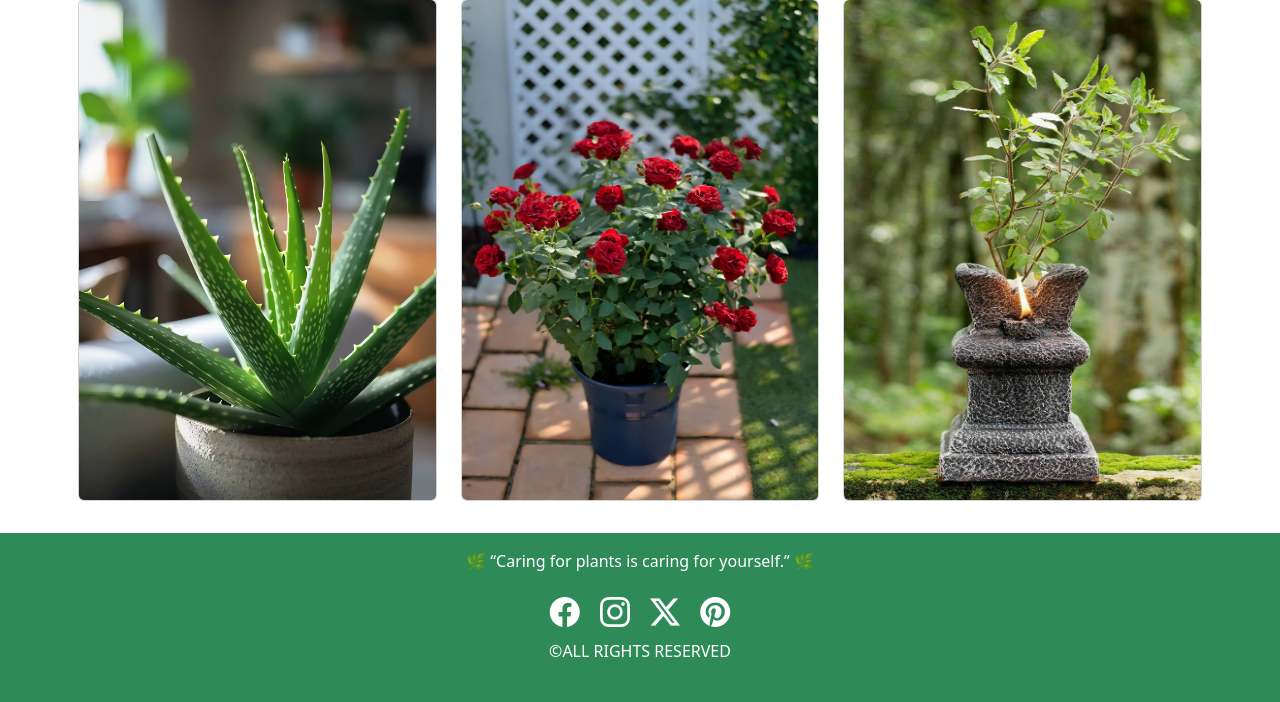
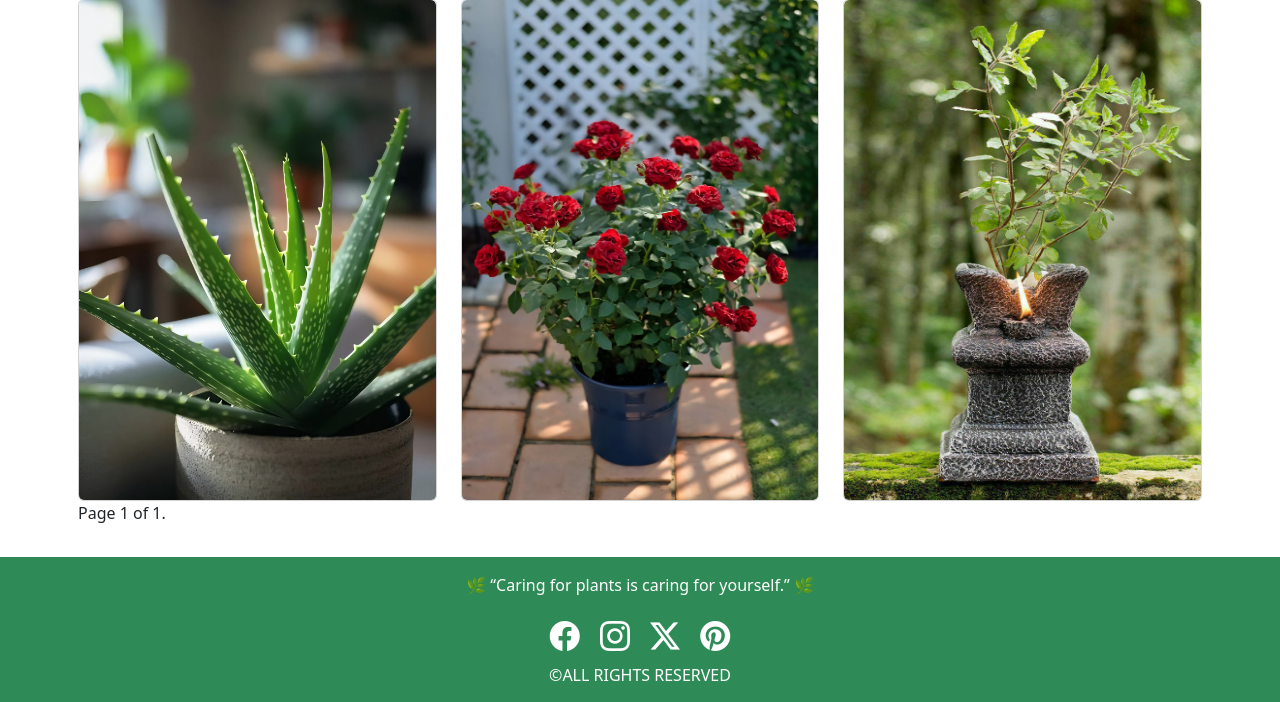
Before and after one commit to KRITIKA-l/PlantX, a Django app: page /explore in a window 1280 px wide. Shown: the part 190-892 px from the top of the page. Before the commit the page ends 847 px from the top, so only its background shows below. Run offline with Django 5.2, Linux system fonts and the light colour scheme; data comes from the database, SQL or seed files in the repository; both versions use the stored data as it was after the commit.

Commit message:
'updates'

```diff
--- a/plant/templates/plant/explore.html
+++ b/plant/templates/plant/explore.html
@@ -39,7 +39,7 @@
             <h2>🌱Explore Plant World 🌱</h2>
         </div>
         <div class="row">
-            {% for x in plants %}
+            {% for x in page_obj %}
             <div class="col-lg-4 col-md-6 col-12 mt-1">
                 <a href="{% url 'plantdetails' plant_id=x.plant_id %}" class="text-decoration-none">
                     <div class="card text-white position-relative overflow-hidden mt-2 w-100 image-container" style="width: 25rem; cursor: pointer;">
@@ -52,6 +52,23 @@
             </div>
             {% endfor %}
         </div>
+        <div class="pagination">
+            <span class="step-links">
+                {% if page_obj.has_previous %}
+                    <a href="?page=1">&laquo; first</a>
+                    <a href="?page={{ page_obj.previous_page_number }}">previous</a>
+                {% endif %}
+
+                <span class="current">
+                    Page {{ page_obj.number }} of {{ page_obj.paginator.num_pages }}.
+                </span>
+
+                {% if page_obj.has_next %}
+                    <a href="?page={{ page_obj.next_page_number }}">next</a>
+                    <a href="?page={{ page_obj.paginator.num_pages }}">last &raquo;</a>
+                {% endif %}
+            </span>
+        </div>
     </div>
 
 
--- a/plant/views.py
+++ b/plant/views.py
@@ -7,6 +7,7 @@ from django.contrib.auth import authenticate, login, logout
 from django.contrib.auth.models import User
 from django.contrib.auth.decorators import login_required
 from django.db.models import Q
+from django.core.paginator import Paginator
 
 # Create your views here.
 def home(request):
@@ -16,7 +17,11 @@ def home(request):
 
 def explore(request):
     plants = plantinfo.objects.all()
-    return render(request, 'plant/explore.html', {'plants': plants})
+    paginator = Paginator(plants, 3)
+
+    page_number = request.GET.get("page")
+    page_obj = paginator.get_page(page_number)
+    return render(request, 'plant/explore.html', {"page_obj": page_obj})
 
 def plantdetails(request, plant_id):
     plant = get_object_or_404(plantinfo, plant_id=plant_id)
@@ -48,7 +53,6 @@ def myplants(request):
 @login_required(login_url='loginuser')
 def navbar(request):
     return render(request, 'plant/navbar.html')
-
 
 def myplantinfo(request, userplant_id):
     plant = get_object_or_404(userplant, id=userplant_id, user=request.user)
```
Also changed, not shown: db.sqlite3, media/plant_images/TULSI.jpg (added).
